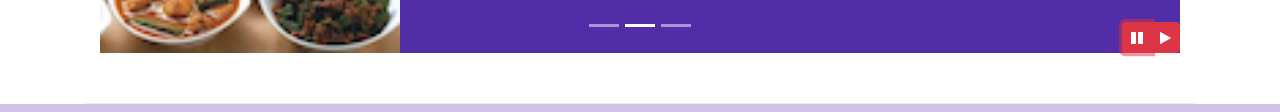
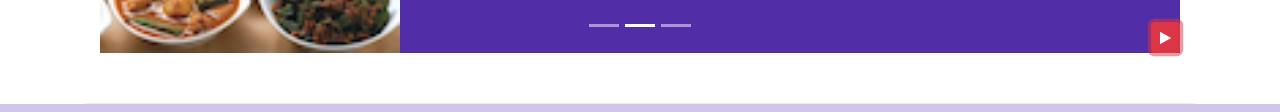
Before and after one commit to OlgaAk/crsra, a website: page index.html in a window 1280 px wide. Both pictures are taken after a click on the button 1137 px from the left and 668 px from the top of the page. Shown: the part 631-743 px from the top of the page. Drawn offline with nearby package versions, Linux system fonts and the light colour scheme.

Commit message:
More Bootstrap JQuery

```diff
--- a/css/styles.css
+++ b/css/styles.css
@@ -86,7 +86,7 @@ body {
     min-height: 300px;
 }
 
-#carouselButtons {
+#carousel-button {
     right:0px;
     position: absolute;
     bottom: 0px;
--- a/index.html
+++ b/index.html
@@ -202,19 +202,13 @@
                     <a class="carousel-control-next" href="#mycarousel" role="button" data-slide="next">
                         <span class="carousel-control-next-icon"></span>
                     </a>
-                    <div class="btn-group" id="carouselButtons">
-                        <button class="btn btn-danger btn-sm" id="carousel-pause">
+
+                        <button class="btn btn-danger btn-sm" id="carousel-button">
                             <span class="fa fa-pause"></span>
                         </button>
-                        <button class="btn btn-danger btn-sm" id="carousel-play">
-                            <span class="fa fa-play"></span>
-                        </button>
-                    </div>
-
                  </div>
             </div>
            </div>
-
        </div>
 
 
@@ -323,12 +317,15 @@
     <script>
         $(document).ready(function(){
             $("#mycarousel").carousel({interval: 2000});
-            $("#carousel-pause").click(function(){
-                $("#mycarousel").carousel('pause');
-            });
-            $("#carousel-play").click(function(){
+            $("#carousel-button").click(function(){
+                if ( $("#carousel-button").children("span").hasClass("fa-pause")) {
+                    $("#mycarousel").carousel('pause');
+                    $("#carousel-button").children("span").removeClass("fa-pause").addClass("fa-play");
+                } else {
                 $("#mycarousel").carousel('cycle');
-            });
+                 $("#carousel-button").children("span").removeClass("fa-play").addClass("fa-pause");
+            }
+        });
         });
     </script>
 
```
